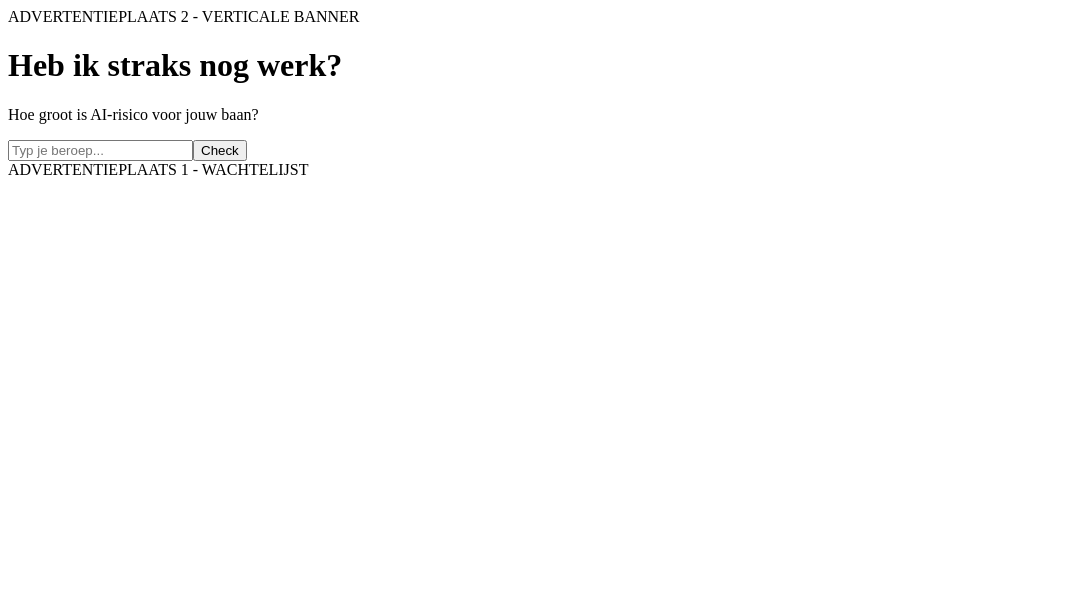
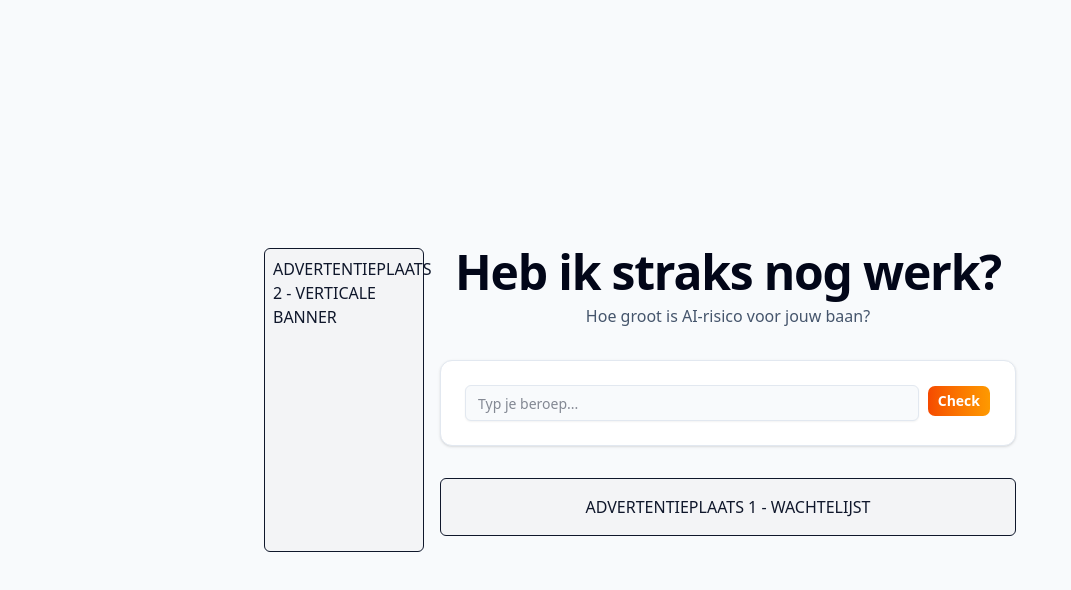
Before and after one commit to ceylonsri2017-glitch/hebikstraksnogwerk.nl, a Next.js app: page / in a window 1280 px wide. Shown: the top 590 px of the page, without its empty margins (0-1071 px from the left). Built offline with nearby package versions, Linux system fonts and the light colour scheme.

Commit message:
Re-added critical layout.tsx and globals.css for styling

```diff
--- /dev/null
+++ b/src/app/globals.css
@@ -0,0 +1,37 @@
+@import "tailwindcss";
+
+@layer base {
+  :root {
+    --background: 0 0% 4%;
+    --foreground: 0 0% 95%;
+    --card: 0 0% 7%;
+    --card-foreground: 0 0% 95%;
+    --border: 0 0% 15%;
+    --input: 0 0% 15%;
+    --primary: 25 95% 53%;
+    --primary-foreground: 0 0% 100%;
+    --secondary: 0 0% 10%;
+    --secondary-foreground: 0 0% 95%;
+    --muted: 0 0% 10%;
+    --muted-foreground: 0 0% 55%;
+    --accent: 0 0% 10%;
+    --accent-foreground: 0 0% 95%;
+    --destructive: 0 62% 30%;
+    --destructive-foreground: 0 0% 95%;
+    --ring: 25 95% 53%;
+  }
+
+  body {
+    @apply bg-[hsl(var(--background))] text-[hsl(var(--foreground))];
+  }
+}
+
+@layer utilities {
+  .bg-background { background-color: hsl(var(--background)); }
+  .bg-card { background-color: hsl(var(--card)); }
+  .text-card-foreground { color: hsl(var(--card-foreground)); }
+  .bg-muted { background-color: hsl(var(--muted)); }
+  .bg-secondary { background-color: hsl(var(--secondary)); }
+  .bg-primary { background-color: hsl(var(--primary)); }
+  .border-border { border-color: hsl(var(--border)); }
+}
--- /dev/null
+++ b/src/app/layout.tsx
@@ -0,0 +1,36 @@
+import type { Metadata } from "next";
+import { Geist, Geist_Mono } from "next/font/google";
+import "./globals.css";
+
+const geistSans = Geist({
+  variable: "--font-geist-sans",
+  subsets: ["latin"],
+});
+
+const geistMono = Geist_Mono({
+  variable: "--font-geist-mono",
+  subsets: ["latin"],
+});
+
+export const metadata: Metadata = {
+  title: "Heb ik straks nog werk?",
+  description: "AI-exposure en robotiseringsrisico van jouw beroep",
+  icons: {
+    icon: "/favicon.svg",
+  },
+};
+
+export default function RootLayout({
+  children,
+}: Readonly<{
+  children: React.ReactNode;
+}>) {
+  return (
+    <html
+      lang="nl"
+      className={`${geistSans.variable} ${geistMono.variable} h-full antialiased`}
+    >
+      <body className="min-h-full flex flex-col">{children}</body>
+    </html>
+  );
+}
```
